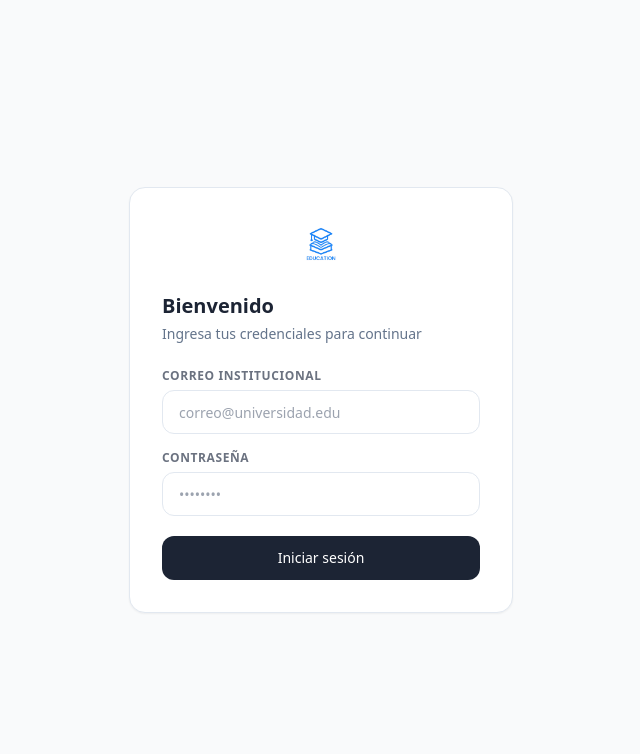
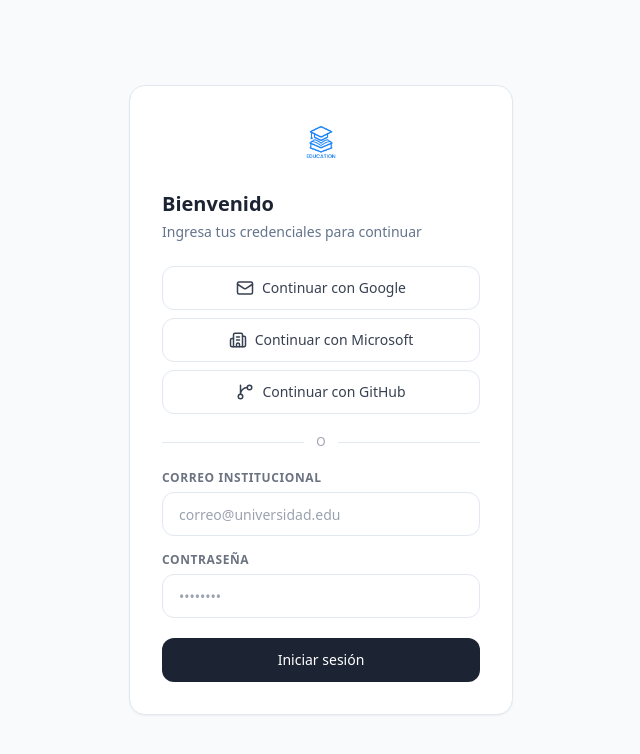
Before and after one commit to jeronimotaborda63057-hub/academic-management-system, a React (Vite) app: page /auth/signin in a window 1280 px wide. Shown: the top 754 px of the page, without its empty margins (319-959 px from the left). Built offline with nearby package versions, Linux system fonts and the light colour scheme.

Commit message:
Añadiendo demo de iniciar con Google, Microdoft y Github

```diff
--- a/package.json
+++ b/package.json
@@ -14,6 +14,7 @@
     "@dnd-kit/utilities": "^3.2.2",
     "@reduxjs/toolkit": "^2.11.2",
     "axios": "^1.16.0",
+    "firebase": "^12.13.0",
     "formik": "^2.4.9",
     "lucide-react": "^1.14.0",
     "react": "^19.2.5",
--- a/src/components/hooks/useLogin.tsx
+++ b/src/components/hooks/useLogin.tsx
@@ -1,61 +1,89 @@
 import { useState } from "react";
 import { useDispatch } from "react-redux";
 import { useNavigate } from "react-router-dom";
+
+import type { User } from "../../models/User";
+import {
+    firebaseAuthService,
+    type SocialAuthProvider,
+} from "../../services/auth/firebaseAuthService";
 import { securityService } from "../../services/auth/securityService";
 import { setUser } from "../../store/userSlice";
 
-// Tipo que describe el estado interno del hook:
-// si está cargando y si hay un mensaje de error.
 interface LoginState {
+    error: string | null;
     loading: boolean;
-    error: string | null;
+    loadingProvider: SocialAuthProvider | null;
 }
 
-// Hook personalizado que orquesta el proceso de login completo.
-//
-// ¿Por qué un hook y no poner esta lógica directo en SignIn?
-// Principio de responsabilidad única (SRP):
-//   - SignIn solo maneja el formulario (qué escribe el usuario, cómo se ve).
-//   - useLogin maneja la lógica (llamar al servicio, actualizar Redux, navegar).
-//
-// Además, si mañana hay otra pantalla que también necesita hacer login
-// (por ejemplo una ventana modal), reutiliza este hook sin duplicar código.
+const HOME_PATH_BY_ROLE = {
+    ADMIN: "/users/list",
+    TEACHER: "/",
+    STUDENT: "/",
+} satisfies Record<User["role"], string>;
+
+const getAuthErrorMessage = (error: unknown): string => {
+    const code = (error as { code?: string }).code;
+
+    if (code === "auth/popup-closed-by-user") {
+        return "El inicio de sesión fue cancelado.";
+    }
+
+    if (code === "auth/account-exists-with-different-credential") {
+        return "Ya existe una cuenta con este correo usando otro proveedor.";
+    }
+
+    const status = (error as { response?: { status?: number } }).response?.status;
+    if (status === 401) return "No fue posible validar tus credenciales.";
+
+    return "Ocurrió un error. Intenta de nuevo.";
+};
+
 export function useLogin() {
-    const dispatch = useDispatch();   // Para actualizar el estado global de Redux
-    const navigate = useNavigate();   // Para redirigir al usuario después del login
+    const dispatch = useDispatch();
+    const navigate = useNavigate();
 
     const [state, setState] = useState<LoginState>({
+        error: null,
         loading: false,
-        error: null,
+        loadingProvider: null,
     });
 
+    const completeLogin = (user: User) => {
+        dispatch(setUser(user));
+        navigate(HOME_PATH_BY_ROLE[user.role] ?? "/");
+    };
+
     const login = async (email: string, password: string) => {
-        // Activamos el estado de carga y limpiamos errores previos
-        setState({ loading: true, error: null });
+        setState({ error: null, loading: true, loadingProvider: null });
 
         try {
-            // 1. Llamamos al servicio que hace la petición al backend
-            //    y guarda el token en el storage.
             const user = await securityService.login(email, password);
-
-            // 2. Guardamos el usuario en Redux para que toda la app
-            //    sepa quién está logueado sin tener que leer el storage en cada lugar.
-            dispatch(setUser(user));
-
-            // 3. Redirigimos al inicio. El ProtectedRoute ya dejará pasar
-            //    porque ahora hay token en el storage.
-            navigate("/");
-
-        } catch {
-            // Si el backend rechaza las credenciales o hay un error de red,
-            // mostramos un mensaje amigable al usuario.
+            completeLogin(user);
+        } catch (error) {
             setState({
+                error: getAuthErrorMessage(error),
                 loading: false,
-                error: "Credenciales incorrectas. Intenta de nuevo.",
+                loadingProvider: null,
             });
         }
     };
 
-    // Exponemos el estado y la función login para que SignIn los use.
-    return { ...state, login };
+    const loginWithProvider = async (provider: SocialAuthProvider) => {
+        setState({ error: null, loading: true, loadingProvider: provider });
+
+        try {
+            const idToken = await firebaseAuthService.getIdToken(provider);
+            const user = await securityService.loginWithFirebaseToken(idToken, provider);
+            completeLogin(user);
+        } catch (error) {
+            setState({
+                error: getAuthErrorMessage(error),
+                loading: false,
+                loadingProvider: null,
+            });
+        }
+    };
+
+    return { ...state, login, loginWithProvider };
 }
--- a/src/pages/Authentication/SignIn.tsx
+++ b/src/pages/Authentication/SignIn.tsx
@@ -1,84 +1,90 @@
 import React, { useState } from "react";
-import { useNavigate } from "react-router-dom";
-import { useDispatch } from "react-redux";
-import { securityService } from "../../services/auth/securityService";
-import { setUser } from "../../store/userSlice";
-import type { AppDispatch } from "../../store/store";
+import { Building2, GitBranch, Mail } from "lucide-react";
+
+import { useLogin } from "../../components/hooks/useLogin";
 import Logo from "../../assets/logo.png";
+import type { SocialAuthProvider } from "../../services/auth/firebaseAuthService";
+
+const socialProviders: {
+    icon: React.ReactNode;
+    label: string;
+    provider: SocialAuthProvider;
+}[] = [
+    {
+        provider: "google",
+        label: "Google",
+        icon: <Mail size={18} />,
+    },
+    {
+        provider: "microsoft",
+        label: "Microsoft",
+        icon: <Building2 size={18} />,
+    },
+    {
+        provider: "github",
+        label: "GitHub",
+        icon: <GitBranch size={18} />,
+    },
+];
 
 const SignIn: React.FC = () => {
-    const navigate = useNavigate();
-    const dispatch = useDispatch<AppDispatch>();
-
-    const [email, setEmail]       = useState("");
+    const [email, setEmail] = useState("");
     const [password, setPassword] = useState("");
-    const [loading, setLoading]   = useState(false);
-    const [error, setError]       = useState<string | null>(null);
+    const { error, loading, loadingProvider, login, loginWithProvider } = useLogin();
 
     const handleSubmit = async (e: React.FormEvent) => {
         e.preventDefault();
-        setError(null);
-        setLoading(true);
-
-        try {
-            const user = await securityService.login(email, password);
-
-            // ✅ Guarda en Redux
-            dispatch(setUser(user));
-
-            // ✅ Redirige según el rol
-            switch (user.role) {
-                case "ADMIN":
-                    navigate("/users/list");
-                    break;
-                case "TEACHER":
-                    navigate("/");
-                    break;
-                case "STUDENT":
-                    navigate("/");
-                    break;
-                default:
-                    navigate("/");
-            }
-        } catch (err: any) {
-            if (err.response?.status === 401) {
-                setError("Correo o contraseña incorrectos.");
-            } else {
-                setError("Ocurrió un error. Intenta de nuevo.");
-            }
-        } finally {
-            setLoading(false);
-        }
+        await login(email, password);
     };
 
     return (
-        <div className="min-h-screen bg-gray-50 dark:bg-boxdark-2 flex items-center justify-center p-4">
-            <div className="w-full max-w-sm bg-white dark:bg-boxdark rounded-2xl border border-stroke dark:border-strokedark p-8 shadow-sm">
-
-                {/* Logo */}
-                <div className="flex justify-center mb-6">
+        <div className="flex min-h-screen items-center justify-center bg-gray-50 p-4 dark:bg-boxdark-2">
+            <div className="w-full max-w-sm rounded-2xl border border-stroke bg-white p-8 shadow-sm dark:border-strokedark dark:bg-boxdark">
+                <div className="mb-6 flex justify-center">
                     <img src={Logo} alt="Logo" className="h-12 w-auto" />
                 </div>
 
-                {/* Título */}
-                <h1 className="text-xl font-semibold text-black dark:text-white mb-1">
+                <h1 className="mb-1 text-xl font-semibold text-black dark:text-white">
                     Bienvenido
                 </h1>
-                <p className="text-sm text-body dark:text-bodydark2 mb-6">
+                <p className="mb-6 text-sm text-body dark:text-bodydark2">
                     Ingresa tus credenciales para continuar
                 </p>
 
-                {/* Error */}
                 {error && (
-                    <div className="mb-4 px-4 py-3 rounded-xl bg-red-50 dark:bg-red-900/20 border border-red-200 dark:border-red-700">
+                    <div className="mb-4 rounded-xl border border-red-200 bg-red-50 px-4 py-3 dark:border-red-700 dark:bg-red-900/20">
                         <p className="text-sm text-red-600 dark:text-red-400">{error}</p>
                     </div>
                 )}
 
-                {/* Formulario */}
+                <div className="mb-5 grid grid-cols-1 gap-2">
+                    {socialProviders.map(({ icon, label, provider }) => (
+                        <button
+                            key={provider}
+                            type="button"
+                            disabled={loading}
+                            onClick={() => loginWithProvider(provider)}
+                            className="flex h-11 items-center justify-center gap-2 rounded-xl border border-stroke bg-white px-4 text-sm font-medium text-gray-700 transition hover:bg-gray-50 disabled:opacity-60 dark:border-strokedark dark:bg-boxdark dark:text-white dark:hover:bg-meta-4"
+                        >
+                            {icon}
+                            {loadingProvider === provider
+                                ? `Conectando con ${label}...`
+                                : `Continuar con ${label}`}
+                        </button>
+                    ))}
+                </div>
+
+                <div className="mb-5 flex items-center gap-3">
+                    <span className="h-px flex-1 bg-stroke dark:bg-strokedark" />
+                    <span className="text-xs font-medium uppercase text-gray-400">
+                        o
+                    </span>
+                    <span className="h-px flex-1 bg-stroke dark:bg-strokedark" />
+                </div>
+
                 <form onSubmit={handleSubmit} className="flex flex-col gap-4">
                     <div className="flex flex-col gap-1.5">
-                        <label className="text-xs font-semibold text-gray-500 dark:text-bodydark2 uppercase tracking-wider">
+                        <label className="text-xs font-semibold uppercase tracking-wider text-gray-500 dark:text-bodydark2">
                             Correo institucional
                         </label>
                         <input
@@ -87,12 +93,12 @@ const SignIn: React.FC = () => {
                             onChange={(e) => setEmail(e.target.value)}
                             placeholder="correo@universidad.edu"
                             required
-                            className="h-11 px-4 rounded-xl border border-stroke dark:border-strokedark bg-white dark:bg-boxdark text-sm text-black dark:text-white outline-none focus:border-primary transition-colors"
+                            className="h-11 rounded-xl border border-stroke bg-white px-4 text-sm text-black outline-none transition-colors focus:border-primary dark:border-strokedark dark:bg-boxdark dark:text-white"
                         />
                     </div>
 
                     <div className="flex flex-col gap-1.5">
-                        <label className="text-xs font-semibold text-gray-500 dark:text-bodydark2 uppercase tracking-wider">
+                        <label className="text-xs font-semibold uppercase tracking-wider text-gray-500 dark:text-bodydark2">
                             Contraseña
                         </label>
                         <input
@@ -101,16 +107,16 @@ const SignIn: React.FC = () => {
                             onChange={(e) => setPassword(e.target.value)}
                             placeholder="••••••••"
                             required
-                            className="h-11 px-4 rounded-xl border border-stroke dark:border-strokedark bg-white dark:bg-boxdark text-sm text-black dark:text-white outline-none focus:border-primary transition-colors"
+                            className="h-11 rounded-xl border border-stroke bg-white px-4 text-sm text-black outline-none transition-colors focus:border-primary dark:border-strokedark dark:bg-boxdark dark:text-white"
                         />
                     </div>
 
                     <button
                         type="submit"
                         disabled={loading}
-                        className="h-11 rounded-xl bg-black dark:bg-primary text-white text-sm font-medium hover:opacity-90 transition disabled:opacity-60 mt-1"
+                        className="mt-1 h-11 rounded-xl bg-black text-sm font-medium text-white transition hover:opacity-90 disabled:opacity-60 dark:bg-primary"
                     >
-                        {loading ? "Iniciando sesión..." : "Iniciar sesión"}
+                        {loading && !loadingProvider ? "Iniciando sesión..." : "Iniciar sesión"}
                     </button>
                 </form>
             </div>
--- /dev/null
+++ b/src/services/auth/firebaseAuthService.ts
@@ -0,0 +1,65 @@
+import { initializeApp, getApps, type FirebaseOptions } from "firebase/app";
+import {
+    getAuth,
+    GithubAuthProvider,
+    GoogleAuthProvider,
+    OAuthProvider,
+    signInWithPopup,
+    type AuthProvider,
+} from "firebase/auth";
+
+export type SocialAuthProvider = "google" | "microsoft" | "github";
+
+const firebaseConfig: FirebaseOptions = {
+    apiKey: import.meta.env.VITE_FIREBASE_API_KEY,
+    authDomain: import.meta.env.VITE_FIREBASE_AUTH_DOMAIN,
+    projectId: import.meta.env.VITE_FIREBASE_PROJECT_ID,
+    storageBucket: import.meta.env.VITE_FIREBASE_STORAGE_BUCKET,
+    messagingSenderId: import.meta.env.VITE_FIREBASE_MESSAGING_SENDER_ID,
+    appId: import.meta.env.VITE_FIREBASE_APP_ID,
+};
+
+const firebaseApp = getApps().length === 0
+    ? initializeApp(firebaseConfig)
+    : getApps()[0];
+
+const auth = getAuth(firebaseApp);
+
+const createGoogleProvider = (): GoogleAuthProvider => {
+    const provider = new GoogleAuthProvider();
+    provider.addScope("email");
+    provider.addScope("profile");
+    return provider;
+};
+
+const createMicrosoftProvider = (): OAuthProvider => {
+    const provider = new OAuthProvider("microsoft.com");
+    provider.addScope("email");
+    provider.addScope("profile");
+    return provider;
+};
+
+const createGithubProvider = (): GithubAuthProvider => {
+    const provider = new GithubAuthProvider();
+    provider.addScope("user:email");
+    return provider;
+};
+
+const createProvider = (provider: SocialAuthProvider): AuthProvider => {
+    const providers: Record<SocialAuthProvider, () => AuthProvider> = {
+        google: createGoogleProvider,
+        microsoft: createMicrosoftProvider,
+        github: createGithubProvider,
+    };
+
+    return providers[provider]();
+};
+
+class FirebaseAuthService {
+    async getIdToken(providerName: SocialAuthProvider): Promise<string> {
+        const credential = await signInWithPopup(auth, createProvider(providerName));
+        return credential.user.getIdToken();
+    }
+}
+
+export const firebaseAuthService = new FirebaseAuthService();
--- a/src/services/auth/securityService.ts
+++ b/src/services/auth/securityService.ts
@@ -1,8 +1,10 @@
 import { api } from "../../interceptors/authInterceptor";
+import type { AuthData } from "../../models/auth/authData";
 import type { LoginResponse } from "../../models/auth/loginResponse";
 import type { User } from "../../models/User";
 import { LocalStorageProvider } from "../../storage/LocalStorageProvider";
 import type { StorageProvider } from "../../storage/StorageProvider";
+import type { SocialAuthProvider } from "./firebaseAuthService";
 
 class SecurityService {
     private storage: StorageProvider;
@@ -11,20 +13,35 @@ class SecurityService {
         this.storage = storage;
     }
 
-    async login(email: string, password: string): Promise<User> {
-        const response = await api.post<LoginResponse>("/api/auth/login/", {
-            email,
-            password,
-        });
+    private persistSession(authData: AuthData): User {
+        const { user, access_token, token_type } = authData;
 
-        const { user, access_token, token_type } = response.data.data;
-
-        // ✅ Guarda en localStorage
         this.storage.setItem("user", JSON.stringify(user));
         this.storage.setItem("access_token", access_token);
         this.storage.setItem("token_type", token_type);
 
         return user;
+    }
+
+    async login(email: string, password: string): Promise<User> {
+        const response = await api.post<LoginResponse>("/auth/login", {
+            email,
+            password,
+        });
+
+        return this.persistSession(response.data.data);
+    }
+
+    async loginWithFirebaseToken(
+        idToken: string,
+        provider: SocialAuthProvider
+    ): Promise<User> {
+        const response = await api.post<LoginResponse>("/auth/login", {
+            id_token: idToken,
+            provider,
+        });
+
+        return this.persistSession(response.data.data);
     }
 
     logout(): void {
```
Also changed, not shown: 2 other files (tests, documents, lock files or other folders).
